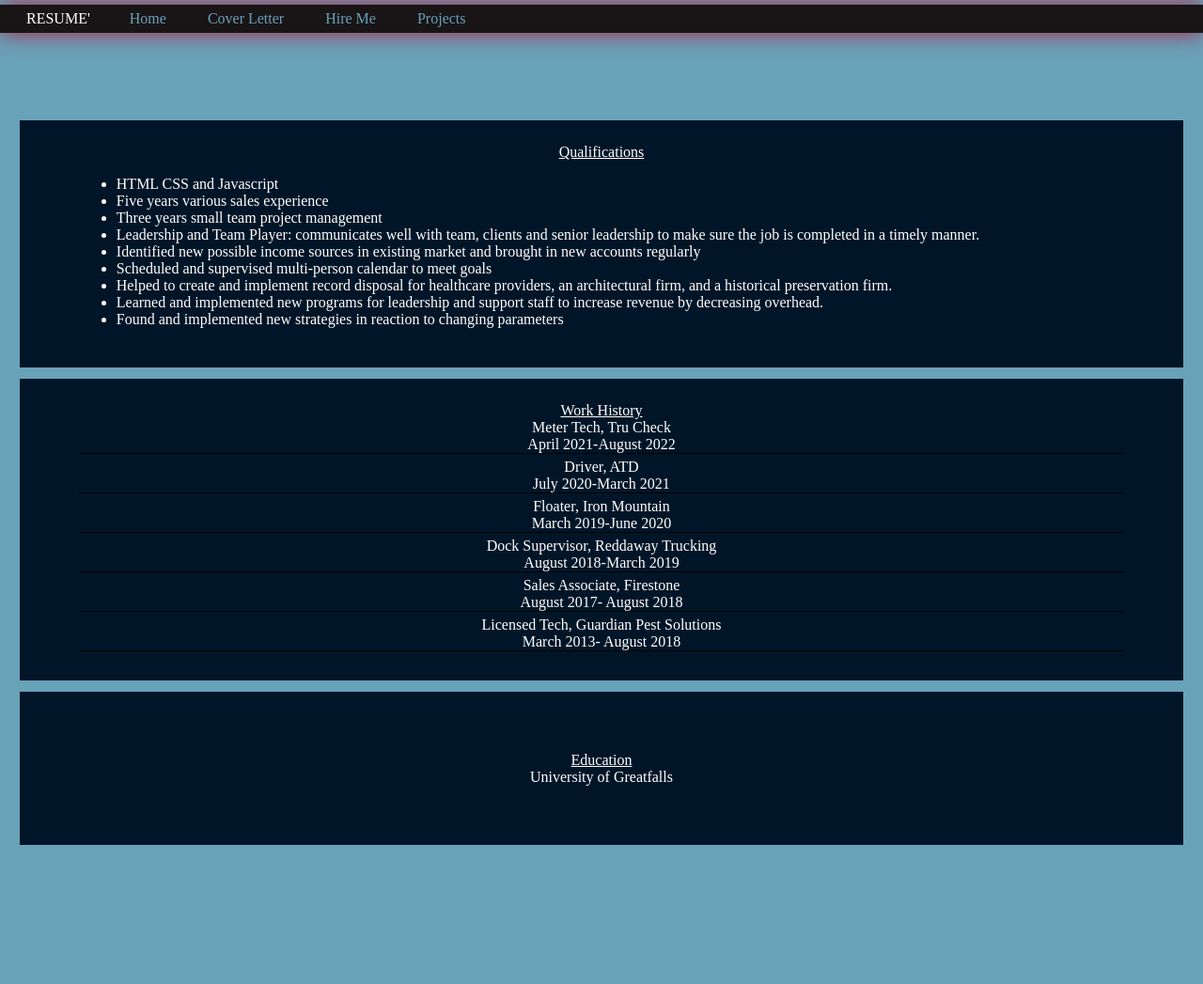
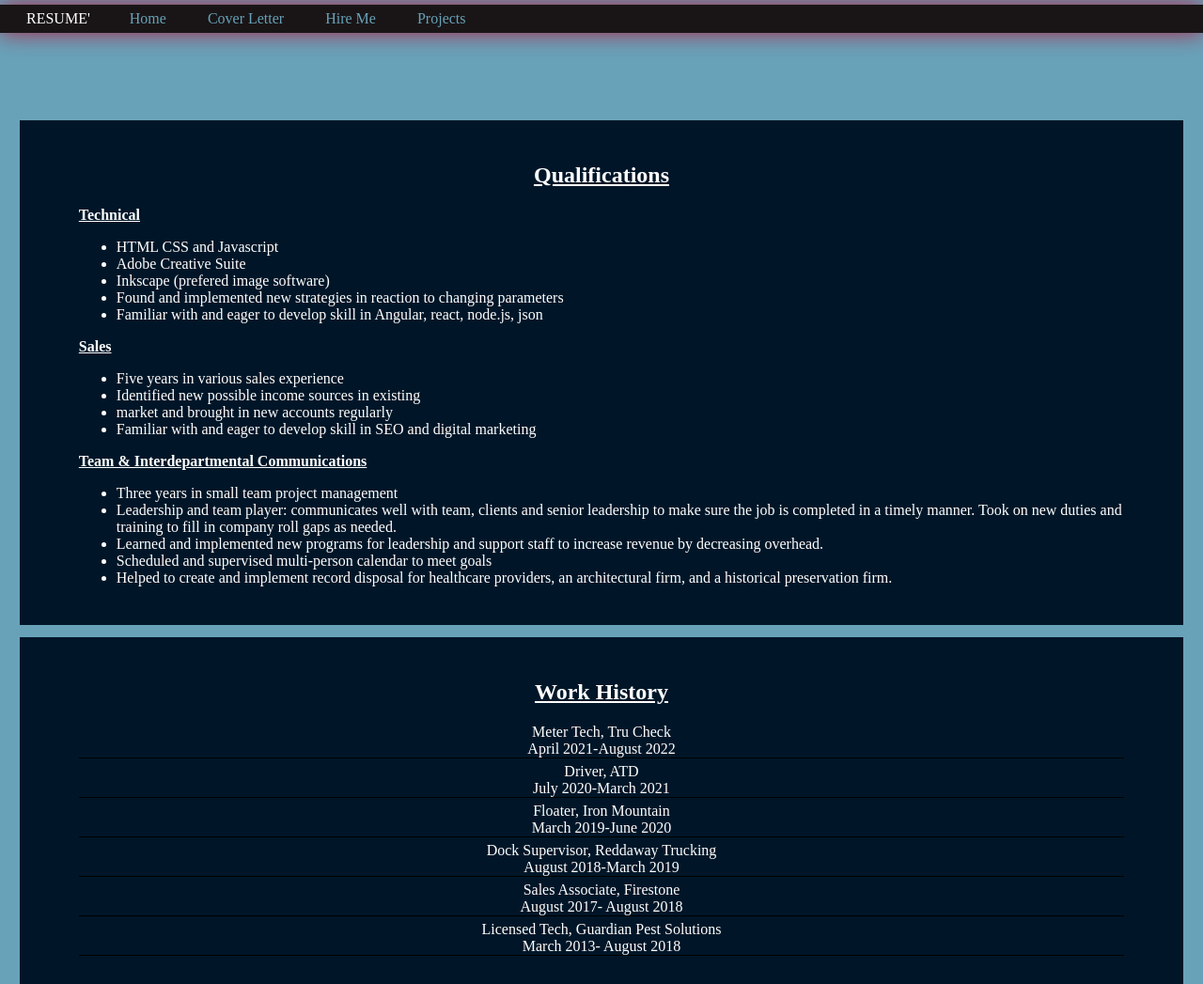
Before and after one commit to Arixire/Portfolio-Landing, a plain HTML site: page Rez.html in a window 1280 px wide. Shown: the top 1047 px of the page at 94% size. Before the commit the page ends 962 px from the top, so only its background shows below. Drawn offline with Linux system fonts and the light colour scheme.

Commit message:
Add files via upload

```diff
--- a/Pagestyle.css
+++ b/Pagestyle.css
@@ -229,3 +229,10 @@ container #thumbnail{
   margin-bottom:10px;
   font-size:16px;
 }
+h1{
+  font-size: 16px;
+text-decoration: underline;}
+h2{
+  text-align: center;
+  text-decoration: underline;
+}
--- a/Rez.html
+++ b/Rez.html
@@ -22,21 +22,36 @@
 </div>
 
 <body>
-   <p><section id=open><div id="title">Qualifications</div>
+   <p><section id=open><h2>Qualifications</h2>
+   <h1>Technical</h1>
+   <ul>
+    <li>HTML CSS and Javascript</li>
+    <li>Adobe Creative Suite</li>
+    <li>Inkscape (prefered image software)</li>
+    <li>Found and implemented new strategies in reaction to changing parameters</li>
+    <li>Familiar with and eager to develop skill in Angular, react, node.js, json</li>
+    </ul>
+    <h1>Sales</h1>
     <ul>
-<li>HTML CSS and Javascript</li>
-<li>Five years various sales experience</li>
-<li>Three years small team project management</li>
-<li>Leadership and Team Player: communicates well with team, clients and senior leadership to make sure the job is completed in a timely manner.</li>
-    <li>Identified new possible income sources in existing market and brought in new accounts regularly
-        <li>Scheduled and supervised multi-person calendar
- to meet goals</li>
- <li>Helped to create and implement record disposal for healthcare providers, an architectural firm, and a historical preservation firm.</li>
-    <li>Learned and implemented new programs for leadership and support staff to increase revenue by decreasing overhead.</li>
-        <li>Found and implemented new strategies in reaction to changing parameters</li>
+    <li>Five years in various sales experience</li>
+    <li>Identified new possible income sources in existing</li>
+    <li>market and brought in new accounts regularly</li>
+    <li>Familiar with and eager to develop skill in SEO and digital marketing</li>
+    </ul>
+    <h1>Team & Interdepartmental Communications</h1>
+    <ul>
+      <li>Three years in small team project management</li>
+      <li>Leadership and team player: communicates well with team, clients and senior leadership to make sure the job is completed in a timely manner. Took on new duties and training to fill in company roll gaps as needed.</li>
+      <li>Learned and implemented new programs for leadership and support staff to increase revenue by decreasing overhead.</li>
+      <li>Scheduled and supervised multi-person calendar to meet goals</li>
+      <li>Helped to create and implement record disposal for healthcare providers, an architectural firm, and a historical preservation firm.
+        </li>
+    </ul>
+
+
 </ul></section>
 <section id="mid">
-<div id="title"> Work History </div>
+<h2> Work History </h2>
 <div class="l1"><div id="job">Meter Tech, Tru Check</div><div id="dates">April 2021-August 2022 </div></div>
 <div id="l2"><div id="job">Driver, ATD</div><div id="dates">July 2020-March 2021</div></div>
 <div id="l3"><div id="job">Floater, Iron Mountain</div><div id="dates">March 2019-June 2020</div></div>
@@ -47,7 +62,8 @@ August 2017- August 2018</div></div>
 <div id="l6"><div id="job">Licensed Tech, Guardian Pest Solutions</div><div id="dates">
 March 2013- August 2018</div></section>
 <section id="close">
-<div id="title">Education</div><div id="Uni">University of Greatfalls
+<h2>Education</h2>
+<div id="Uni">University of Greatfalls
 </div></section>
 </p>
 </body>
```
